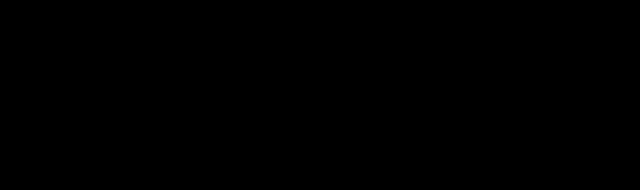
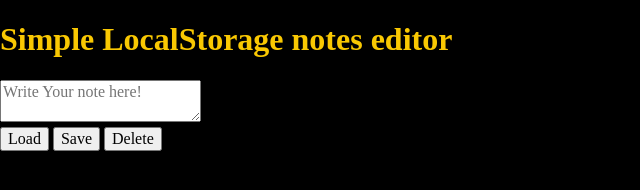
Before and after one commit to jaisho/texteditor, a website: page src/content/index.html in a window 1280 px wide. Shown: the whole page, without its empty margins (0-640 px from the left). Drawn offline with nearby package versions, Linux system fonts and the light colour scheme; files that its build step writes are made by us from their sources.

Commit message:
feat: added site content

```diff
--- a/src/content/index.html
+++ b/src/content/index.html
@@ -33,6 +33,18 @@
     <link rel="stylesheet" href="css/main.css" />
   </head>
   <body>
+    <main class="editor">
+      <h1 class="editor__title">Simple LocalStorage notes editor</h1>
+      <div class="editor__wrapper">
+        <textarea name="localStorage-editor" id="textarea" maxlength="1000" placeholder="Write Your note here!" class="editor__textArea editor__textArea--js"></textarea>
+      </div>
+      <div class="editor__buttons">
+        <button class="editor__button editor__button--load editor__button--load-js">Load</button>
+        <button class="editor__button editor__button--save editor__button--save-js">Save</button>
+        <button class="editor__button editor__button--delete editor__button--delete-js">Delete</button>
+      </div>
+    </main>
+
     <script src="js/main.js"></script>
   </body>
 </html>
```
